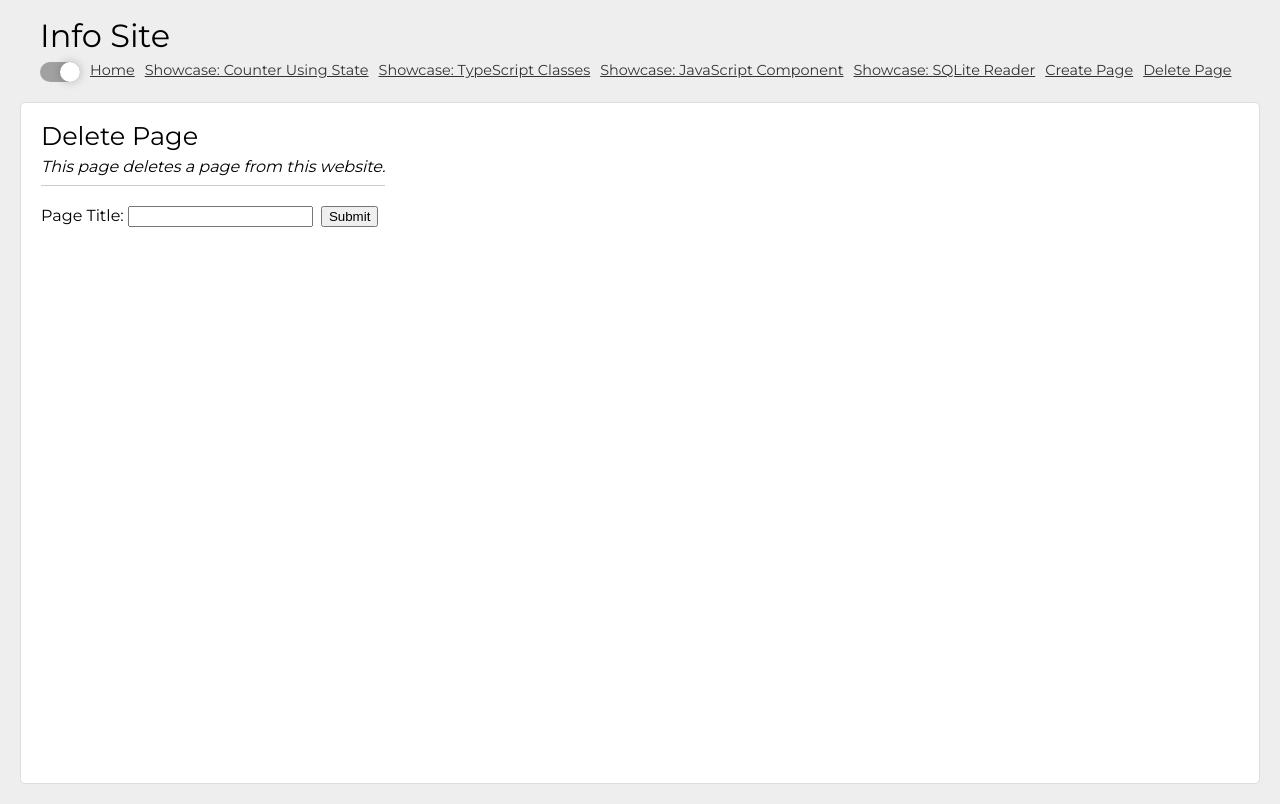
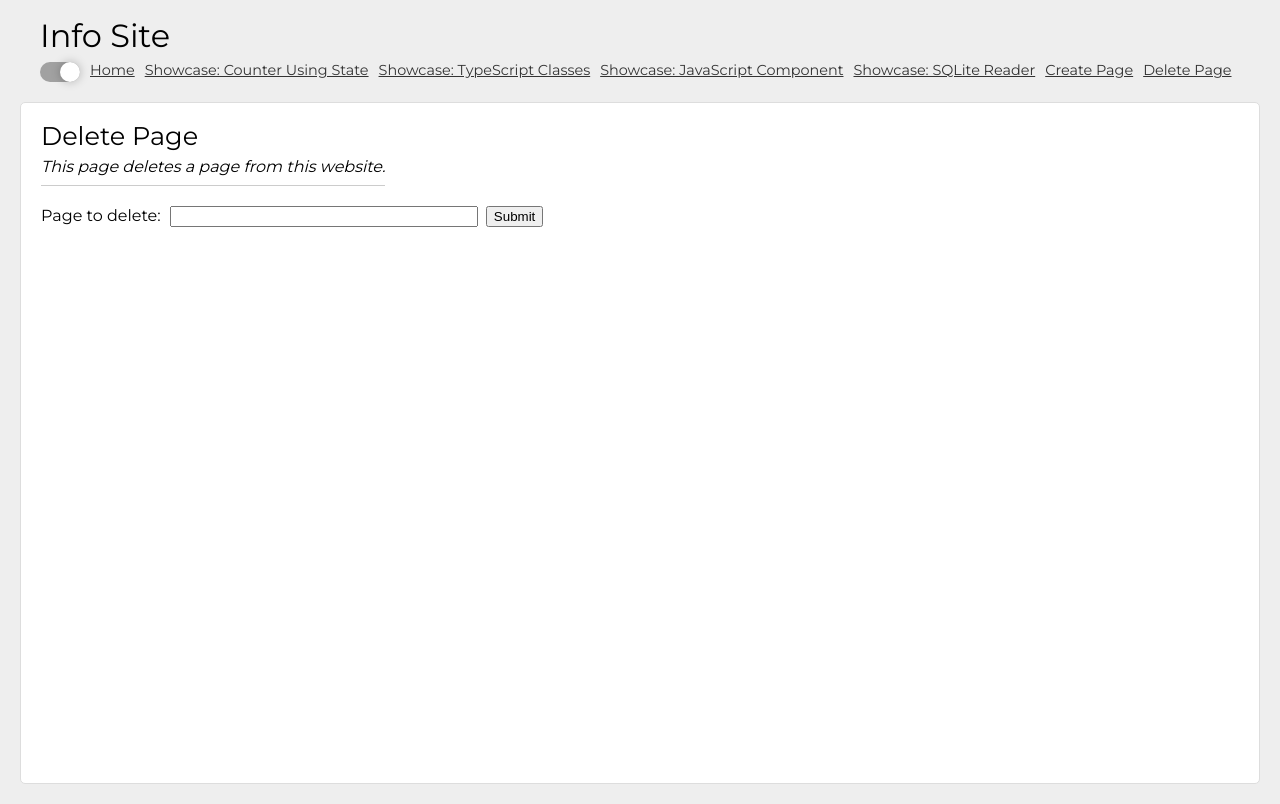
Before and after one commit to Entwickler-Club/dpodreact, a React (Create React App) app: page /deletePage in a window 1280 px wide. Built offline with nearby package versions, Linux system fonts and the light colour scheme.

Commit message:
fix front end from

```diff
--- a/src/system/components/PageCreatePage.tsx
+++ b/src/system/components/PageCreatePage.tsx
@@ -23,8 +23,8 @@ function PageCreatePage() {
 			<h2 className="title">Create Page</h2>
 			<p className="description">This page creates a fully functioning page for this website.</p>
 			<form>
-				<label htmlFor="pageTitle">Page Title: </label>
-				<input type="text" value={pageTitle} onChange={onPageTitleChange} id="pageTitle" />
+				<label htmlFor="pageTitle">Page to create: </label>
+				<input className="pageTitle" type="text" value={pageTitle} onChange={onPageTitleChange} id="pageTitle" />
 				<button className="submitButton" type="button" onClick={() => createPage()}>Submit</button>
 			</form>
 		</div>
--- a/src/system/components/PageDeletePage.tsx
+++ b/src/system/components/PageDeletePage.tsx
@@ -23,8 +23,8 @@ function PageDeletePage() {
 			<h2 className="title">Delete Page</h2>
 			<p className="description">This page deletes a page from this website.</p>
 			<form>
-				<label htmlFor="pageTitle">Page Title: </label>
-				<input type="text" value={pageTitle} onChange={onPageTitleChange} id="pageTitle" />
+				<label htmlFor="pageTitle">Page to delete: </label>
+				<input className="pageTitle" type="text" value={pageTitle} onChange={onPageTitleChange} id="pageTitle" />
 				<button className="submitButton" type="button" onClick={() => deletePage()}>Submit</button>
 			</form>
 		</div>
--- a/src/system/styles/createPage.scss
+++ b/src/system/styles/createPage.scss
@@ -2,6 +2,10 @@
     .message {
         font-style: italic;
     }
+	.pageTitle {
+		width: 300px;
+		margin: 0 0 0 5px;
+	}
     .submitButton {
         margin: 0 0 0 8px;
     }
--- a/src/system/styles/deletePage.scss
+++ b/src/system/styles/deletePage.scss
@@ -2,6 +2,10 @@
     .message {
         font-style: italic;
     }
+	.pageTitle {
+		width: 300px;
+		margin: 0 0 0 5px;
+	}
     .submitButton {
         margin: 0 0 0 8px;
     }
```
